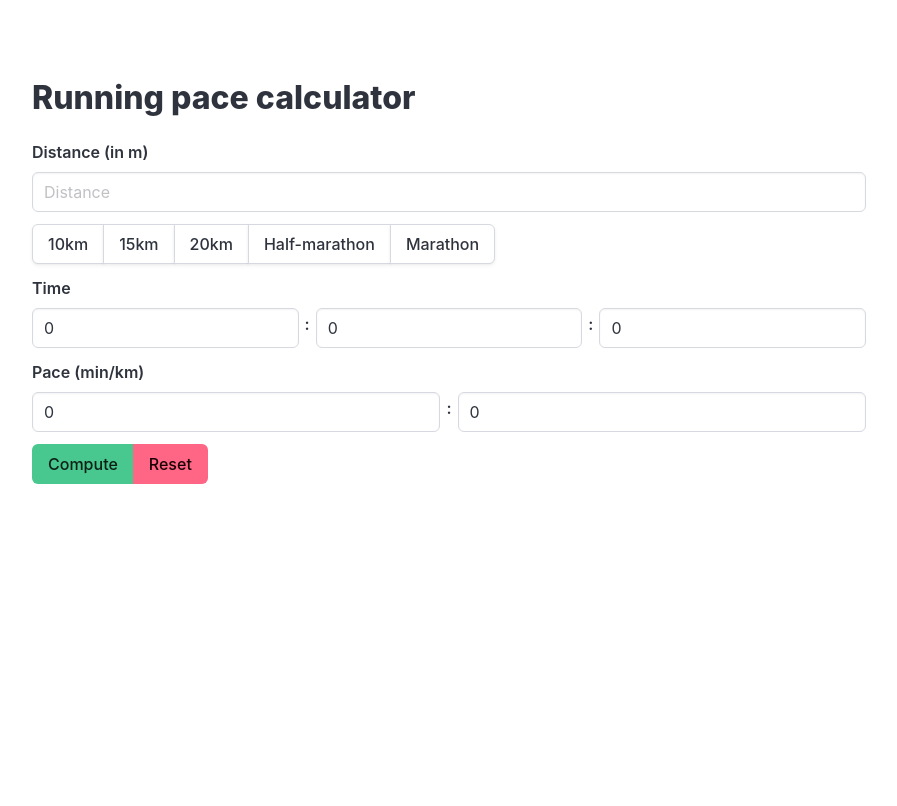
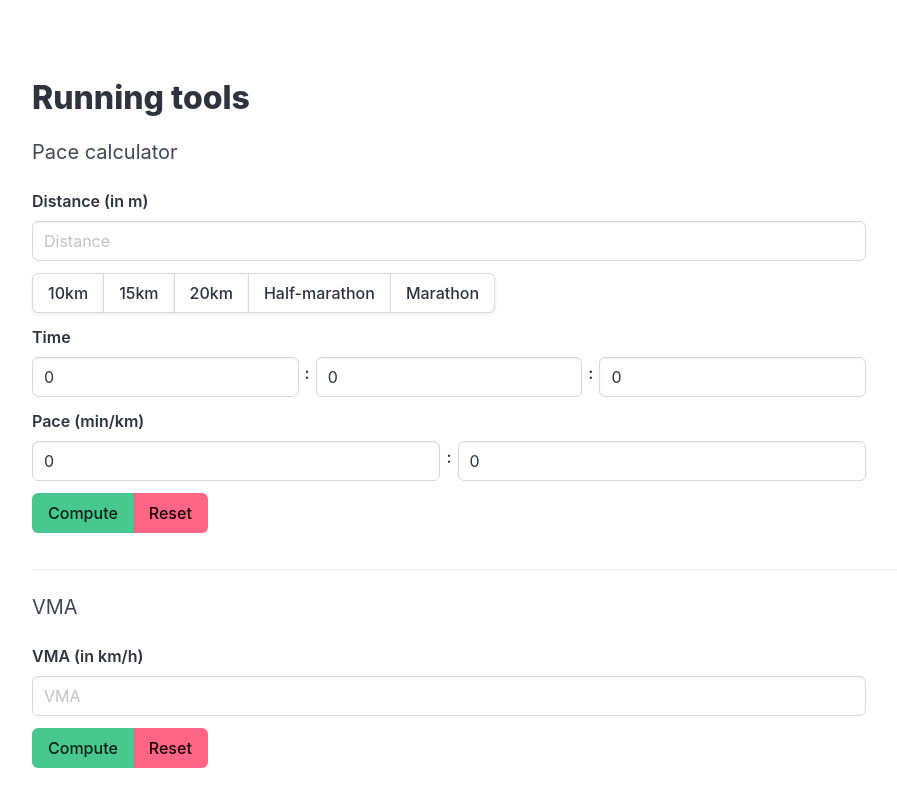
Before and after one commit to bastantoine/running-pace-calculator, a Vue app: page / in a window 1280 px wide. Shown: the top 806 px of the page, without its empty margins (48-945 px from the left). Built offline with nearby package versions, Linux system fonts and the light colour scheme.

Commit message:
Added method to compute pace based on VMA

```diff
--- a/src/App.vue
+++ b/src/App.vue
@@ -2,6 +2,7 @@
 import { ref } from 'vue'
 
 type Duration = { hours: number; minutes: number; seconds: number }
+type ShortDuration = { minutes: number; seconds: number }
 type FormattedDuration = { hours: string; minutes: string; seconds: string }
 type Pace = { minutes: number; seconds: number }
 
@@ -11,6 +12,11 @@ const form_pace = ref<Pace>({ minutes: 0, seconds: 0 })
 const laps = ref<{
   distance: number;
   duration: FormattedDuration;
+}[]>([])
+const vma = ref<number>()
+const splits = ref<{
+  value: number;
+  duration: ShortDuration;
 }[]>([])
 
 function splitSeconds(total_seconds: number, format?: boolean): Duration | FormattedDuration {
@@ -24,7 +30,10 @@ function splitSeconds(total_seconds: number, format?: boolean): Duration | Forma
   } as Duration | FormattedDuration)
 }
 
-function compute() {
+// Helper to round to 2 decimals
+const round = (num: number) => (Math.round(num * 100) / 100)
+
+function computePace() {
   const distance_meter = form_distance.value || 0
 
   const duration_hour = form_duration.value.hours || 0
@@ -82,11 +91,31 @@ function setDistance(distance: number) {
   form_distance.value = distance
 }
 
-function reset() {
+function resetPace() {
   form_distance.value = undefined
   form_duration.value = { hours: 0, minutes: 0, seconds: 0 }
   form_pace.value = { minutes: 0, seconds: 0 }
-  laps.value = []
+  splits.value = []
+}
+
+function computeVMA() {
+  const vma_kmh = vma.value || 0
+  if (vma_kmh <= 0) {
+    splits.value = []
+    return
+  }
+  splits.value = [0.8, 0.85, 0.9, 0.95, 1, 1.05, 1.1].map(percent => {
+    const duration = 60 / (percent * vma_kmh)
+    return {
+      value: round(percent * 100),
+      duration: { minutes: Math.floor(duration), seconds: round(Math.floor((duration - Math.floor(duration)) * 60) / 100) * 100 },
+    }
+  })
+}
+
+function resetVMA() {
+  vma.value = undefined
+  splits.value = []
 }
 
 </script>
@@ -95,7 +124,10 @@ function reset() {
   <main>
     <section class="section">
       <div class="block">
-        <h1 class="title">Running pace calculator</h1>
+        <h1 class="title">Running tools</h1>
+      </div>
+      <div class="block">
+        <h3 class="subtitle">Pace calculator</h3>
       </div>
       <div class="columns block">
         <div class="column is-9">
@@ -129,8 +161,8 @@ function reset() {
             </div>
           </div>
           <div class="field buttons has-addons">
-            <button class="button is-success" @click="compute">Compute</button>
-            <button class="button is-danger" @click="reset">Reset</button>
+            <button class="button is-success" @click="computePace">Compute</button>
+            <button class="button is-danger" @click="resetPace">Reset</button>
           </div>
         </div>
         <div class="column is-offset-1 is-2">
@@ -142,6 +174,32 @@ function reset() {
           </table>
         </div>
       </div>
+      <hr />
+      <div class="block">
+        <h3 class="subtitle">VMA</h3>
+      </div>
+      <div class="columns block">
+        <div class="column is-9">
+          <div class="field">
+            <label class="label">VMA (in km/h)</label>
+            <input v-model="vma" class="input" type="number" placeholder="VMA">
+          </div>
+          <div class="field buttons has-addons">
+            <button class="button is-success" @click="computeVMA">Compute</button>
+            <button class="button is-danger" @click="resetVMA">Reset</button>
+          </div>
+        </div>
+        <div class="column is-offset-1 is-2">
+          <table>
+            <tr v-for="split in splits">
+              <td style="text-align: right;" class="pr-2">{{ split.value }}%</td>
+              <td class="pl-2">{{ split.duration.minutes }}m{{ split.duration.seconds ? split.duration.seconds + 's' :
+                '' }}/km
+              </td>
+            </tr>
+          </table>
+        </div>
+      </div>
     </section>
   </main>
 </template>
```
